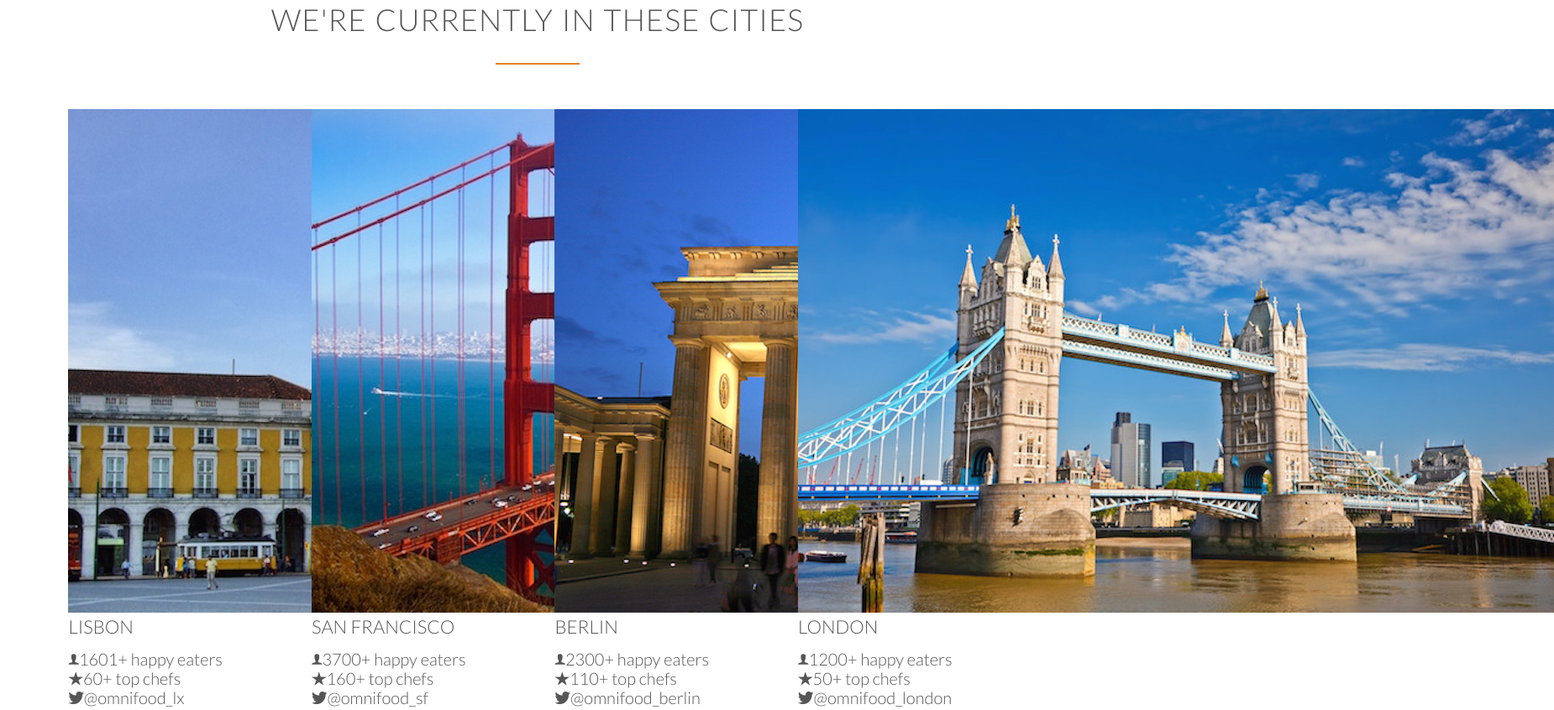
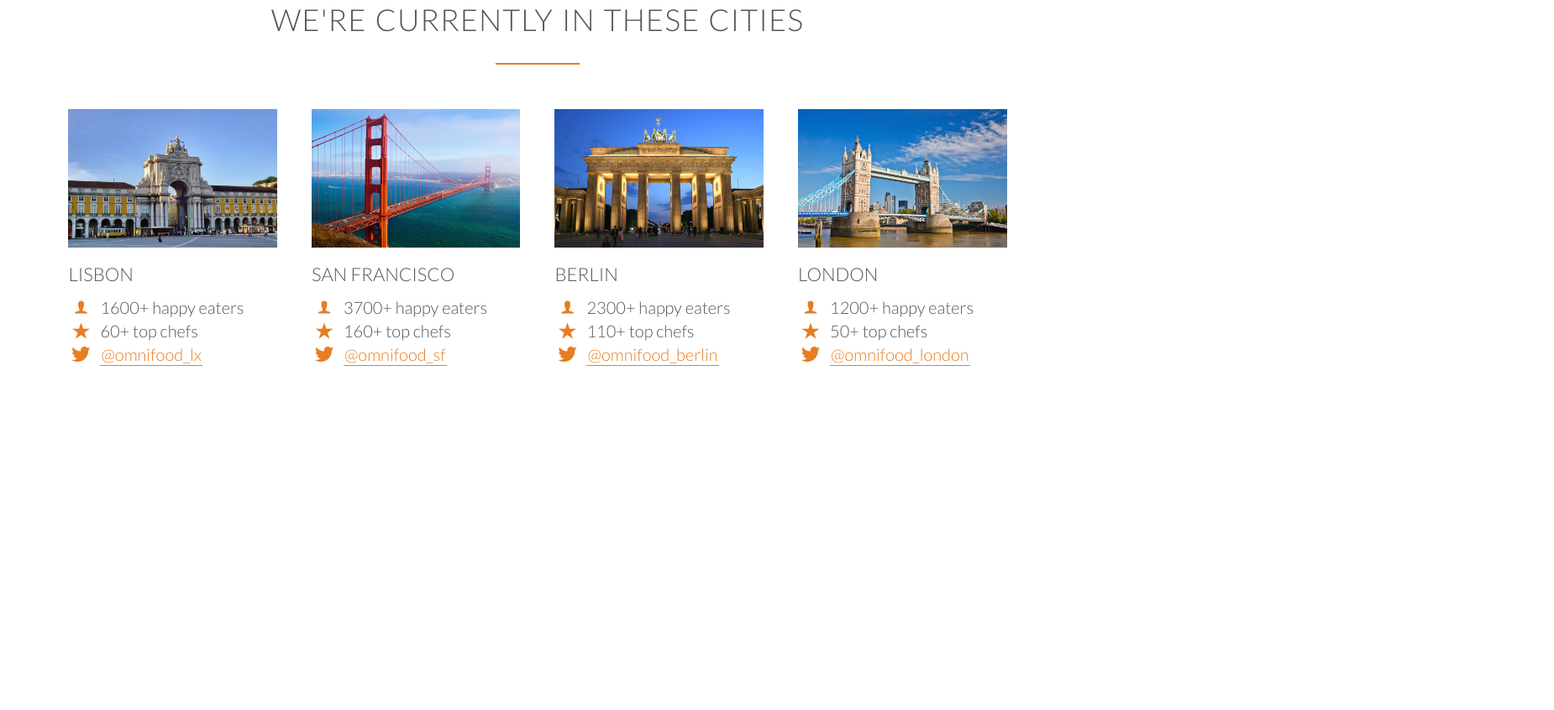
Before and after one commit to thomruns/omnifoods, a plain HTML site: page index.html in a window 1280 px wide. Shown: the part 2815-3661 px from the top of the page at 84% size, 1850 px wide, since content can reach past the window. After the commit the page ends 3357 px from the top, so only its background shows below. Drawn offline with Linux system fonts and the light colour scheme; files whose address does not match are found by name.

Commit message:
Cities section styled, complete, Lecture 49

```diff
--- a/index.html
+++ b/index.html
@@ -142,13 +142,13 @@
           <img src="resources/img/lisbon-3.jpg" alt="Lisbon">
           <h3>Lisbon</h3>
           <div class="city-feature">
-            <i class="ion-ios-person"></i>1601+ happy eaters
+            <i class="ion-ios-person icon-small"></i>1600+ happy eaters
           </div>
           <div class="city-feature">
-            <i class="ion-ios-star"></i>60+ top chefs
+            <i class="ion-ios-star icon-small"></i>60+ top chefs
           </div>
           <div class="city-feature">
-            <i class="ion-social-twitter"></i>@omnifood_lx
+            <i class="ion-social-twitter icon-small"></i><a href="#">@omnifood_lx</a>
           </div>
         </div>
 
@@ -156,13 +156,13 @@
           <img src="resources/img/san-francisco.jpg" alt="San Francisco">
           <h3>San Francisco</h3>
           <div class="city-feature">
-            <i class="ion-ios-person"></i>3700+ happy eaters
+            <i class="ion-ios-person icon-small"></i>3700+ happy eaters
           </div>
           <div class="city-feature">
-            <i class="ion-ios-star"></i>160+ top chefs
+            <i class="ion-ios-star icon-small"></i>160+ top chefs
           </div>
           <div class="city-feature">
-            <i class="ion-social-twitter"></i>@omnifood_sf
+            <i class="ion-social-twitter icon-small"></i><a href="#">@omnifood_sf</a>
           </div>
         </div>
 
@@ -170,13 +170,13 @@
           <img src="resources/img/berlin.jpg" alt="Berlin">
           <h3>Berlin</h3>
           <div class="city-feature">
-            <i class="ion-ios-person"></i>2300+ happy eaters
+            <i class="ion-ios-person icon-small"></i>2300+ happy eaters
           </div>
           <div class="city-feature">
-            <i class="ion-ios-star"></i>110+ top chefs
+            <i class="ion-ios-star icon-small"></i>110+ top chefs
           </div>
           <div class="city-feature">
-            <i class="ion-social-twitter"></i>@omnifood_berlin
+            <i class="ion-social-twitter icon-small"></i><a href="#">@omnifood_berlin</a>
           </div>
         </div>
 
@@ -184,13 +184,13 @@
           <img src="resources/img/london.jpg" alt="London">
           <h3>London</h3>
           <div class="city-feature">
-            <i class="ion-ios-person"></i>1200+ happy eaters
+            <i class="ion-ios-person icon-small"></i>1200+ happy eaters
           </div>
           <div class="city-feature">
-            <i class="ion-ios-star"></i>50+ top chefs
+            <i class="ion-ios-star icon-small"></i>50+ top chefs
           </div>
           <div class="city-feature">
-            <i class="ion-social-twitter"></i>@omnifood_london
+            <i class="ion-social-twitter icon-small"></i><a href="#">@omnifood_london</a>
           </div>
         </div>
 
--- a/resources/css/styles.css
+++ b/resources/css/styles.css
@@ -115,6 +115,35 @@ h3 {
   text-align: center;
 }
 
+.icon-small{
+  display: inline-block;
+  width: 30px;
+  text-align: center;
+  color: #e67e22;
+  font-size: 1.2rem;
+  /* secrets to align text and icons */
+  margin-top: -6px;
+  margin-right: 8px;
+  line-height: 1.2rem;
+  vertical-align: middle;
+}
+/* --------------- GENERIC LINKS ------------*/
+
+a:link,
+a:visited {
+  color: #e67e22;
+  text-decoration: none;
+  border-bottom: 1px solid #e67e22;
+  padding: 1px;
+  transition: border-bottom 0.2s, color 0.2s;
+}
+
+a:hover,
+a:active {
+  color: #555;
+  border-bottom: 1px dotted transparent;
+}
+
 
 
 /* -------------- BUTTONS ----------------*/
@@ -158,6 +187,8 @@ h3 {
  color: #fff;
  border: 1px solid #cf6d17;
 }
+
+
 
 /* ----------------------------------------- */
 /* Header styles                             */
@@ -305,8 +336,27 @@ header {
   margin-right: 25px;
 }
 
+.btn-app:link,
+.btn-app:visited {
+  border:0;
+}
+
 .btn-app img {
   height: 50px;
   width: auto;
   margin-right: 10px;
 }
+
+/* ----------------------------------------- */
+/* Cities section styles               */
+/* ----------------------------------------- */
+
+.section-cities .box img {
+  width: 100%;
+  height: auto;
+  margin-bottom: 15px;
+}
+
+.city-feature {
+  margin-bottom: 5px;
+}
```
